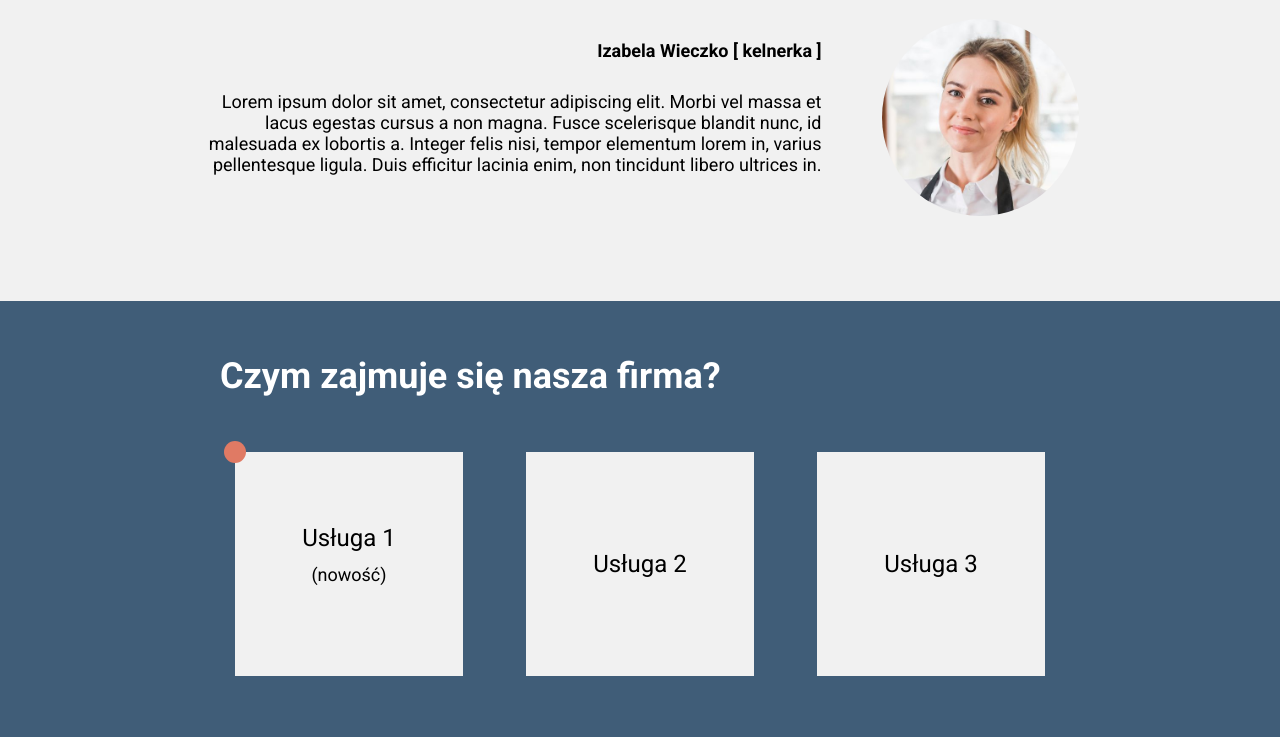
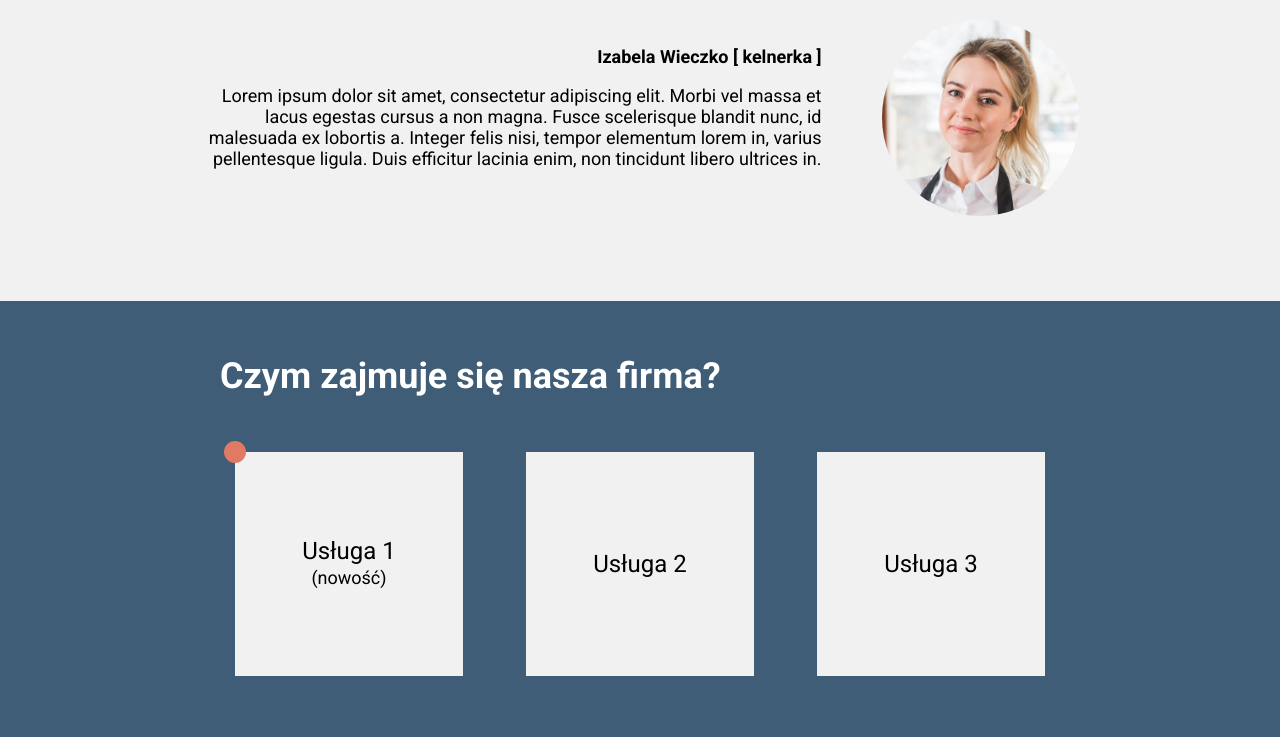
Before and after one commit to Delicadency/ProjectReact---Company-Web-App, a React (Create React App) app: page / in a window 1280 px wide. Shown: the part 1294-2031 px from the top of the page. Built offline with nearby package versions, Linux system fonts and the light colour scheme.

Commit message:
fix: Removed unnecessary margin and span selector; added 5px top padding for span element to improve its display

```diff
--- a/src/App.css
+++ b/src/App.css
@@ -43,7 +43,7 @@
 }
 .span {
   display: block;
-  margin-bottom: 30px;
+  margin-bottom: 18px;
 }
 .icon {
   color: var(--text-secondary);
--- a/src/components/OfferBoxes/OfferBoxes.css
+++ b/src/components/OfferBoxes/OfferBoxes.css
@@ -23,7 +23,8 @@
   margin: auto;
 }
 .offer__span {
-  margin: 15px;
+ display: block;
+ padding: 5px 0 0;
 }
 
 @media (min-width: 1024px) {
--- a/src/components/OfferBoxes/OfferBoxes.jsx
+++ b/src/components/OfferBoxes/OfferBoxes.jsx
@@ -12,7 +12,7 @@ const OfferBoxes = () => {
               <div className="offer__dot"></div>
               <p className="offer__paragraph">
                 {offer.name}
-                <span className="paragraph span offer__span">(nowość)</span>
+                <span className="paragraph offer__span">(nowość)</span>
               </p>
             </>
           )}
```
